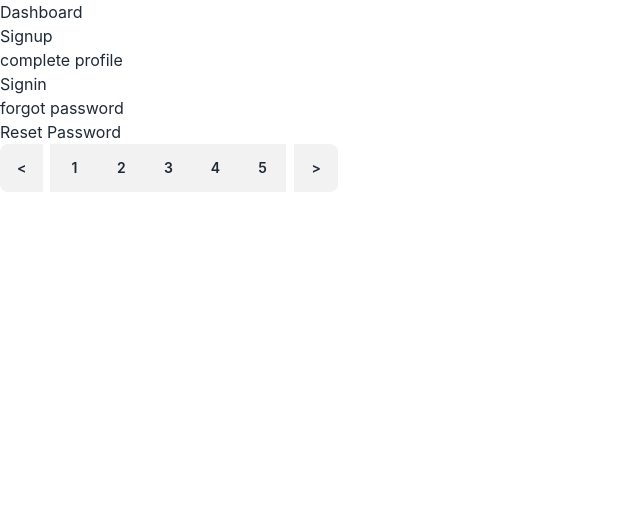
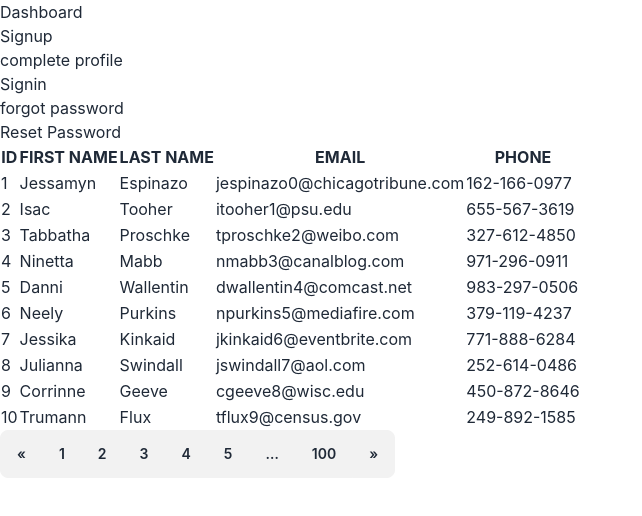
Before and after one commit to Waliyah-O/LMS_frontend, a React (Create React App) app: page / in a window 1280 px wide. Shown: the top 516 px of the page, without its empty margins (0-642 px from the left). Built offline with nearby package versions, Linux system fonts and the light colour scheme.

Commit message:
pagination

```diff
--- /dev/null
+++ b/src/components/alerts/index.js
@@ -0,0 +1 @@
+export * as types from './alertTypes'
--- /dev/null
+++ b/src/components/pagination/Pagination.jsx
@@ -0,0 +1,69 @@
+import classnames from 'classnames';
+import { usePagination, DOTS } from '../../hooks/usePagination';
+const Pagination = (props) => {
+  const { onPageChange, totalCount, siblingCount = 1, currentPage, pageSize, className } = props;
+
+  const paginationRange = usePagination({
+    currentPage,
+    totalCount,
+    siblingCount,
+    pageSize,
+  });
+
+  if (currentPage === 0 || paginationRange.length < 2) {
+    return null;
+  }
+
+  const onNext = () => {
+    onPageChange(currentPage + 1);
+  };
+
+  const onPrevious = () => {
+    onPageChange(currentPage - 1);
+  };
+
+  let lastPage = paginationRange[paginationRange.length - 1];
+  return (
+    <ul className={classnames('join', { [className]: className })}>
+      <li
+        className={classnames('join-item', {
+          disabled: currentPage === 1,
+        })}
+        onClick={onPrevious}
+      >
+        <button className="join-item btn">«</button>
+      </li>
+      {paginationRange.map((pageNumber) => {
+        if (pageNumber === DOTS) {
+          return (
+            <li key={pageNumber} className="join-item btn">
+              &#8230;
+            </li>
+          );
+        }
+
+        return (
+          <li
+            key={pageNumber}
+            className={classnames('join-item btn', {
+              selected: pageNumber === currentPage,
+            })}
+            onClick={() => onPageChange(pageNumber)}
+          >
+            {pageNumber}
+          </li>
+        );
+      })}
+      <li
+        className={classnames('pagination-item', {
+          disabled: currentPage === lastPage,
+        })}
+        onClick={onNext}
+      >
+        <button className="join-item btn">»</button>
+      </li>
+    </ul>
+  );
+};
+
+export default Pagination;
--- a/src/components/pagination/index.jsx
+++ /dev/null
@@ -1,52 +0,0 @@
-import { useState } from 'react';
-
-
-const Pagination = ({ totalPages, onPageChange, currentPage }) => {
-  const [displayedPages, setDisplayedPages] = useState(5);
-
-  const generatePageNumbers = () => {
-    const pages = [];
-    const startPage = Math.max(1, currentPage - Math.floor(displayedPages / 2));
-
-    for (let i = startPage; i <= Math.min(totalPages, startPage + displayedPages - 1); i++) {
-      pages.push(i);
-    }
-
-    return pages;
-  };
-
-  const handlePageChange = (page) => {
-    onPageChange(page);
-  };
-
-  const renderPagination = () => {
-    const pages = generatePageNumbers();
-
-    return (
-      <ul className="join">
-        <button className={`join-item btn mr-2 ${currentPage === 1 ? 'disabled' : ''}`} onClick={() => handlePageChange(currentPage - 1)}>
-          <button>&lt;</button>
-        </button>
-
-        {pages.map((page) => (
-          <li key={page} className={`join-item btn btn-square ${currentPage === page ? 'active' : ''}`} onClick={() => handlePageChange(page)}>
-            {page}
-          </li>
-        ))}
-
-        <li
-          className={`join-item btn ml-2 ${currentPage === totalPages ? 'disabled' : ''}`}
-          onClick={() => handlePageChange(currentPage + 1)}
-        >
-          <button>&gt;</button>
-        </li>
-      </ul>
-    );
-  };
-  {
-    setDisplayedPages;
-  }
-  return <div className="pagination-container">{totalPages > 1 && renderPagination()}</div>;
-};
-
-export default Pagination;
--- a/src/components/pagination/useCase.jsx
+++ b/src/components/pagination/useCase.jsx
@@ -1,6 +1,6 @@
-import  { useState, useMemo } from "react";
-import Pagination from ".";
-import data from "./mock-data.json";
+import { useState, useMemo } from 'react';
+import Pagination from './Pagination';
+import data from './mock-data.json';
 
 let PageSize = 10;
 
--- a/src/pages/index.js
+++ b/src/pages/index.js
@@ -1,15 +1,9 @@
 import { Link } from 'react-router-dom';
-import Pagination from '../components/pagination'
-import { useState } from 'react';
+import UseCase from '../components/pagination/useCase';
 // import CustomCarousel from '../components/carousel/CustomCarousel';
 
 const Index = () => {
-  const [currentPage, setCurrentPage] = useState(1);
-  const totalPage = 10;
 
-  const handlePageChange = (page) => {
-    setCurrentPage(page);
-  };
 
   //for CustomCarousel
   // const carouselLinks = [
@@ -27,7 +21,7 @@ const Index = () => {
       <Link to={'./signin'}>Signin</Link> <br />
       <Link to={'./forgotpassword'}>forgot password</Link> <br />
       <Link to={'./passwordreset'}>Reset Password</Link>
-      <Pagination totalPages={totalPage} currentPage={currentPage} onPageChange={handlePageChange} />
+      <UseCase/>
     </div>
   );
 };
```
